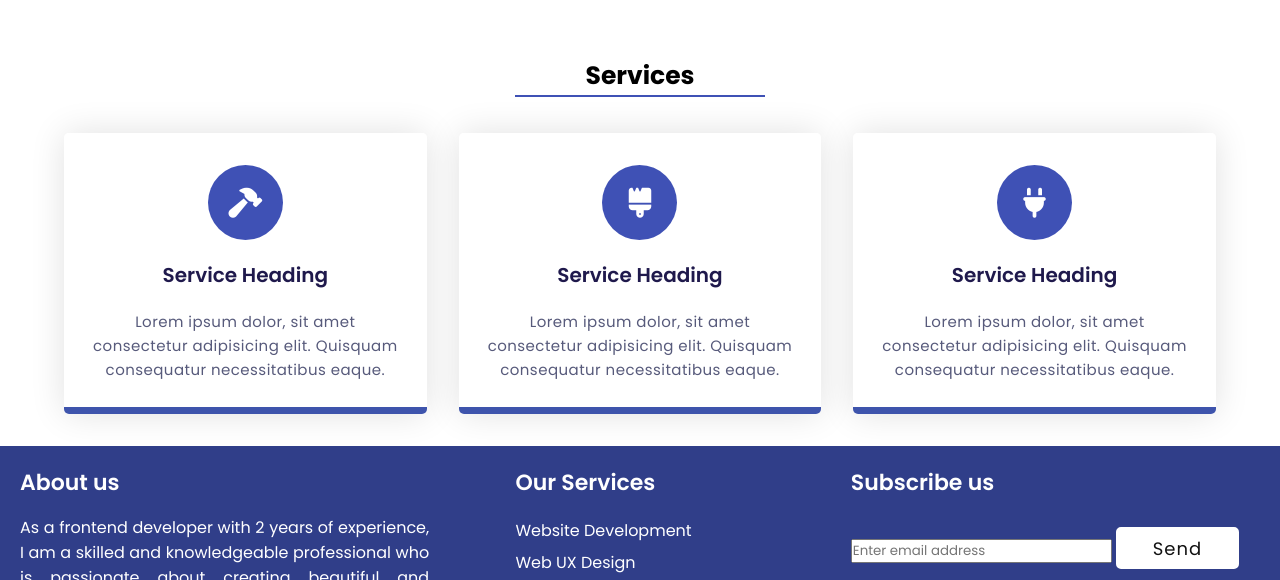
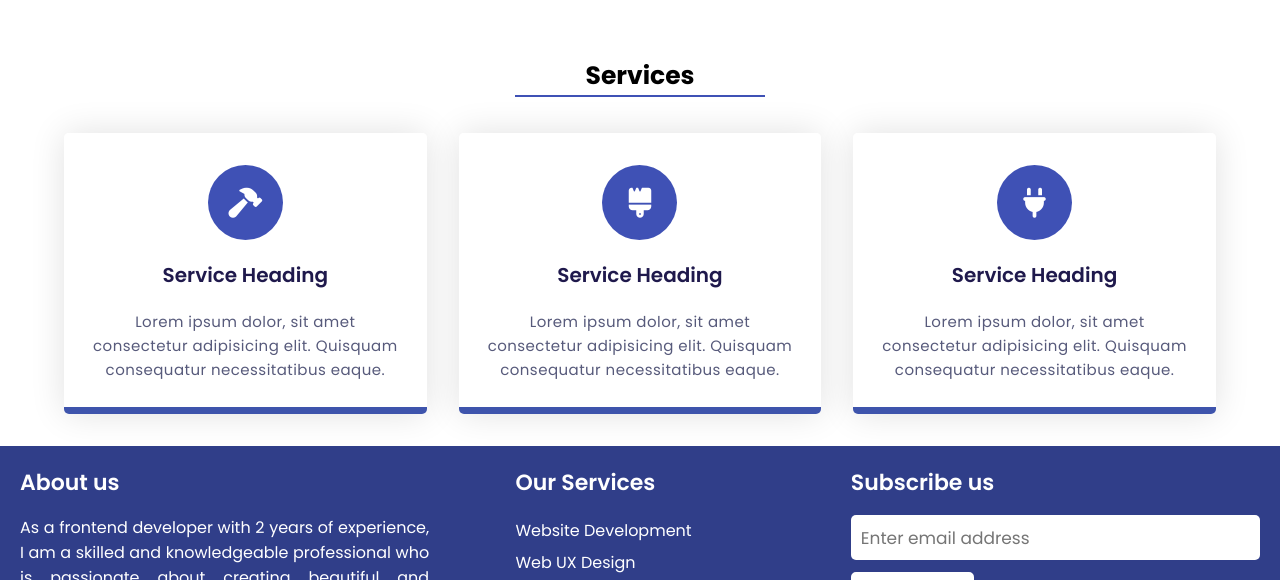
Before and after one commit to xstream-hacker/portfolio, a plain HTML site: page index.html in a window 1280 px wide. Shown: the part 2098-2678 px from the top of the page. Drawn offline with Linux system fonts and the light colour scheme.

Commit message:
Update style.css

```diff
--- a/style.css
+++ b/style.css
@@ -493,7 +493,7 @@ footer .content .middle{
 footer .content .middle a{
   line-height: 32px;
 }
-footer .content .right input[type="text"]{
+footer .content .right input[type="email"]{
   height: 45px;
   width: 100%;
   outline: none;
```
